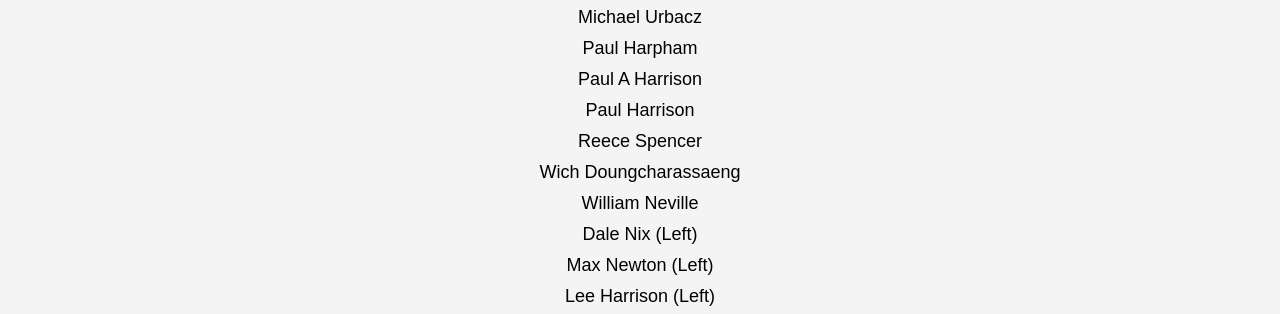
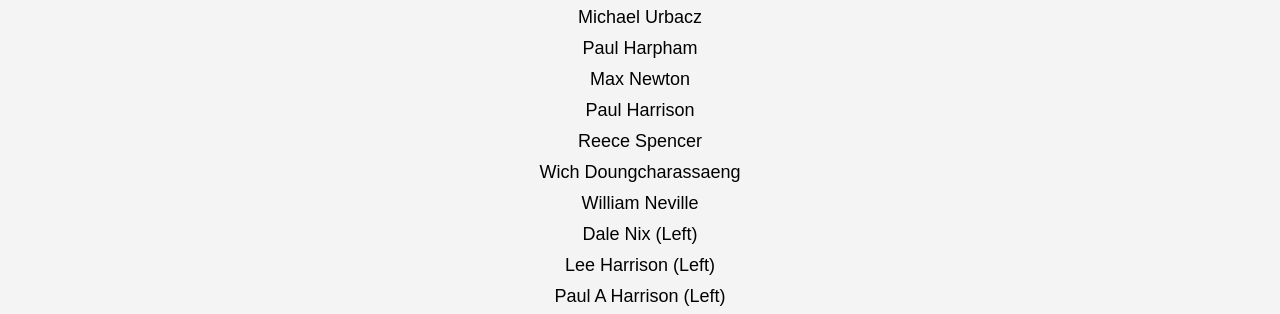
Before and after one commit to con-club-pool-2026/team, a plain HTML site: page index.html in a window 1280 px wide. Shown: the part 216-530 px from the top of the page. Drawn offline with Linux system fonts and the light colour scheme.

Commit message:
Update index.html

```diff
--- a/index.html
+++ b/index.html
@@ -62,14 +62,14 @@
     <div class="sub-header">Matt Keys</div>
     <div class="sub-header">Michael Urbacz</div>
     <div class="sub-header">Paul Harpham</div>
-    <div class="sub-header">Paul A Harrison</div>
+    <div class="sub-header">Max Newton</div>
     <div class="sub-header">Paul Harrison</div>
     <div class="sub-header">Reece Spencer</div>
     <div class="sub-header">Wich Doungcharassaeng</div>
     <div class="sub-header">William Neville</div>
     <div class="sub-header">Dale Nix (Left)</div>
-    <div class="sub-header">Max Newton (Left)</div>
     <div class="sub-header">Lee Harrison (Left)</div>
+    <div class="sub-header">Paul A Harrison (Left)</div>
 </section>
 
 <p><a href="https://con-club-pool-2026.github.io/home/" class="button-link">Home Page</a></p>
```
